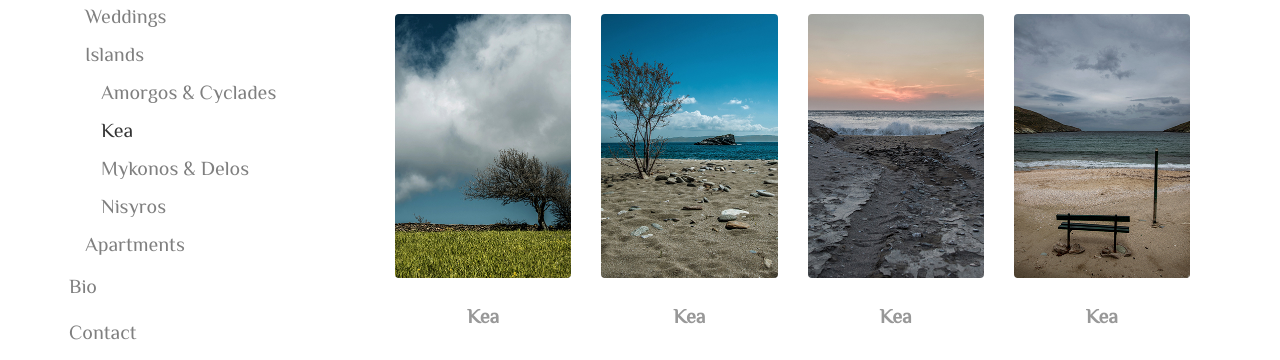
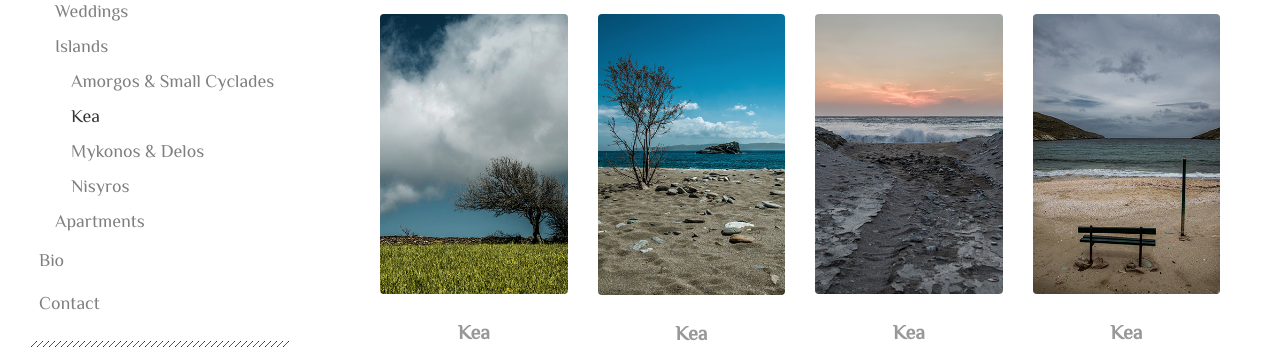
Before and after one commit to princessLeiaa/VasilisKotsinis, a plain HTML site: page Kea.html in a window 1280 px wide. Shown: the part 162-522 px from the top of the page. Drawn offline with nearby package versions, Linux system fonts and the light colour scheme.

Commit message:
fixed "amorgos and small cyclades" overlap

```diff
--- a/Kea.html
+++ b/Kea.html
@@ -17,8 +17,8 @@
 </head>
 
 <body>
-    <div class="container-fluid">
-        <div class="row">
+    <div class="container-fluid px-0">
+        <div class="row mx-0">
             <!--Navigation-->
             <div class="col-lg-3">
                 <nav class="navbar navbar-expand-lg navbar-light bg-white flex-lg-column align-items-lg-start">
@@ -39,7 +39,7 @@
                                             Islands
                                         </a>
                                     <div class="collapse show pl-3 pr-4" id="dropdownMenu3">
-                                        <a class="dropdown-item font-color" href="Amorgos-SmallCyclades.html">Amorgos & Cyclades</a>
+                                        <a class="dropdown-item font-color" href="Amorgos-SmallCyclades.html">Amorgos & Small Cyclades</a>
                                         <a class="dropdown-item font-color active-page" href="Kea.html">Kea</a>
                                         <a class="dropdown-item font-color" href="Mykonos-Delos.html">Mykonos & Delos</a>
                                         <a class="dropdown-item font-color" href="Nisyros.html">Nisyros</a>
--- a/assets/css/style.css
+++ b/assets/css/style.css
@@ -81,7 +81,7 @@ hr {
 }
 
 .collapse a {
-    font-size: 20px;
+    font-size: 18px;
     font-family: 'Philosopher', sans-serif;
 }
 
@@ -114,6 +114,11 @@ hr {
 .navbar-brand {
     font-size: 50px;
 }
+
+
+/* .navbar-nav {
+    width: 23vw;
+} */
 
 .gallery-container h1 {
     font-family: 'Philosopher', sans-serif;
```
Also changed, not shown: Amorgos-SmallCyclades.html (+3 -3 lines), Apartments.html (+3 -3 lines), Contact.html (+3 -3 lines), Mykonos-Delos.html (+3 -3 lines), Nisyros.html (+3 -3 lines), Weddings.html (+3 -3 lines), index.html (+3 -3 lines).
